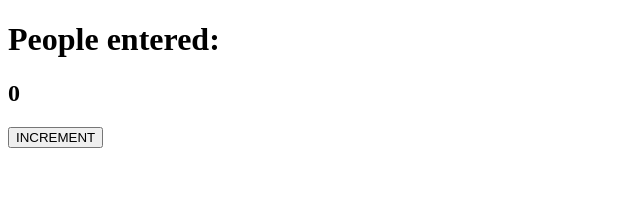
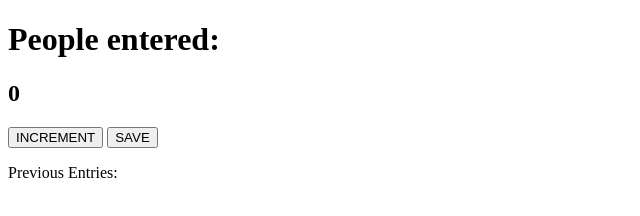
Before and after one commit to Lun-Dev/passenger-counter-app, a plain HTML site: page index.html in a window 1280 px wide. Shown: the whole page, without its empty margins (0-640 px from the left). Drawn offline with Linux system fonts and the light colour scheme.

Commit message:
New Feature: Previous Entries

```diff
--- a/index.html
+++ b/index.html
@@ -8,6 +8,8 @@
         <h1>People entered: </h1>
         <h2 id="count-el">0</h2>
         <button id="increment-btn" onclick="increment()">INCREMENT</button>
+        <button id="save-btn" onclick="save()">SAVE</button>
+        <p id="save-el">Previous Entries: </p>
         <script src="index.js"></script>
     </body>
 </html>
--- a/index.js
+++ b/index.js
@@ -1,3 +1,4 @@
+let saveEl = document.getElementById("save-el")
 let countEl = document.getElementById("count-el")
 let count = 0
 
@@ -5,3 +6,8 @@ function increment() {
     count += 1
     countEl.innerText = count
 }
+
+function save() {
+    let countStr = count + " - "
+    saveEl.innerText += countStr
+}
```
